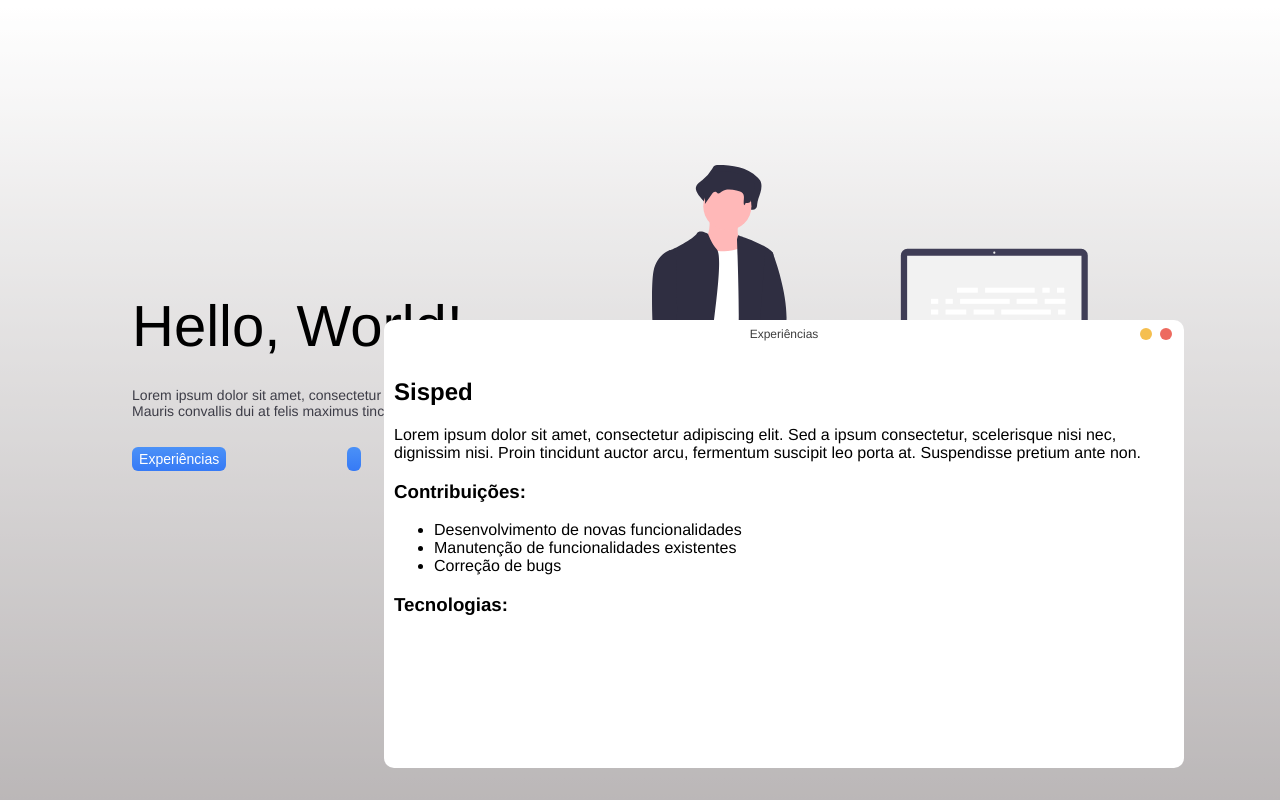
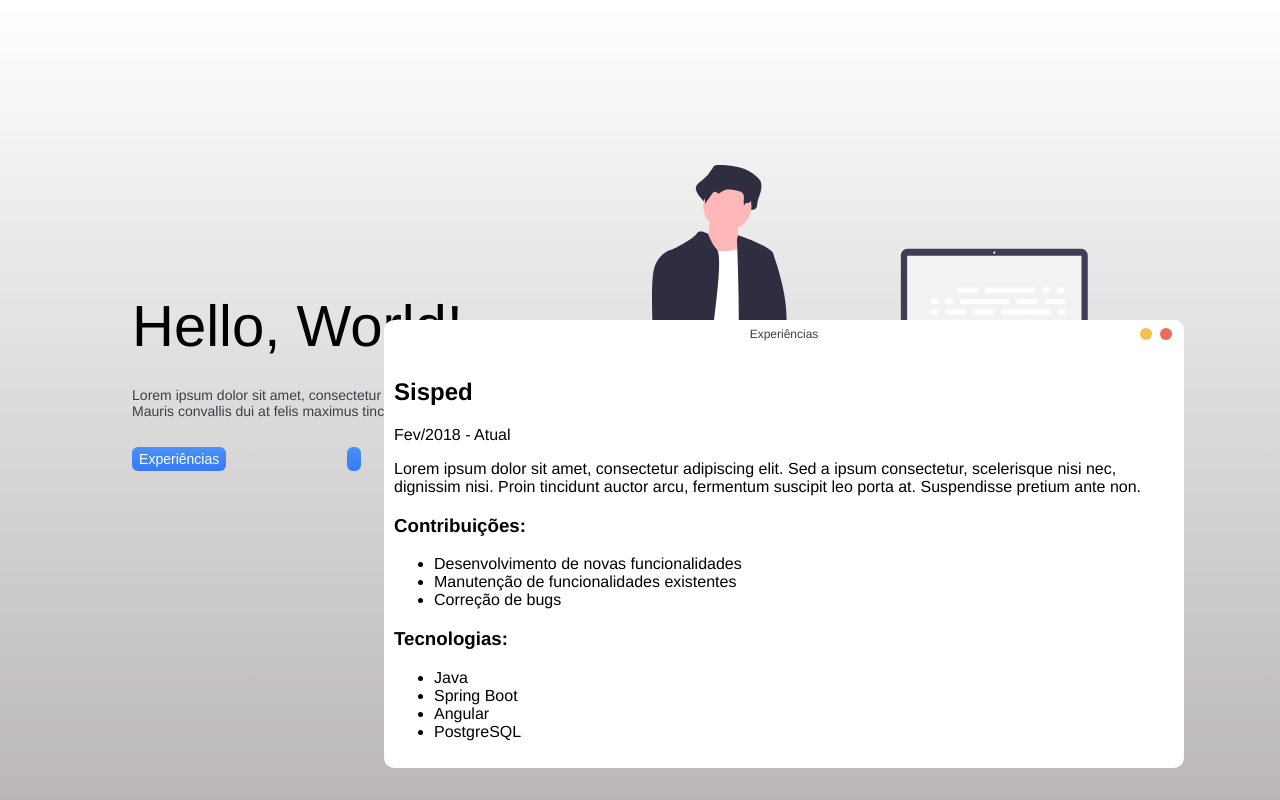
Before and after one commit to andreLuis1506/Profile, a Nuxt app: page / in a window 1280 px wide. Both pictures are taken after a click on the button "Experiências". Built offline with nearby package versions, Linux system fonts and the light colour scheme.

Commit message:
:sparkles: Cria scroll no FrameWindow

```diff
--- a/components/ExpWindow.vue
+++ b/components/ExpWindow.vue
@@ -1,6 +1,9 @@
 <template>
   <DialogWindow title="Experiências">
     <h2>Sisped</h2>
+    <span>
+      Fev/2018 - Atual
+    </span>
     <p>
       Lorem ipsum dolor sit amet, consectetur adipiscing elit.
       Sed a ipsum consectetur, scelerisque nisi nec, dignissim nisi.
@@ -17,5 +20,20 @@
     <h3>
       Tecnologias:
     </h3>
+    <ul>
+      <li>Java</li>
+      <li>Spring Boot</li>
+      <li>Angular</li>
+      <li>PostgreSQL</li>
+    </ul>
   </DialogWindow>
 </template>
+
+<style scoped>
+#container::before {
+  content: "";
+  float: left;
+  visibility: hidden;
+  height: calc(50px * 3);
+}
+</style>
--- a/components/WindowFrame.vue
+++ b/components/WindowFrame.vue
@@ -1,8 +1,10 @@
 <template>
   <div id="frame">
+    <div id="container" style="height: 400px; overflow: auto;">
     <slot>
-      conteudo
+      conteúdo
     </slot>
+    </div>
   </div>
 </template>
 
@@ -14,4 +16,11 @@
     border-radius: 0 0 10px 10px;
     padding: 10px;
   }
+
+  #container::before {
+    content: "";
+    float: left;
+    visibility: hidden;
+    height: calc(50px * 3);
+  }
 </style>
```
